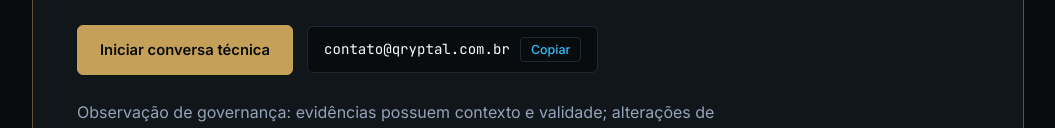
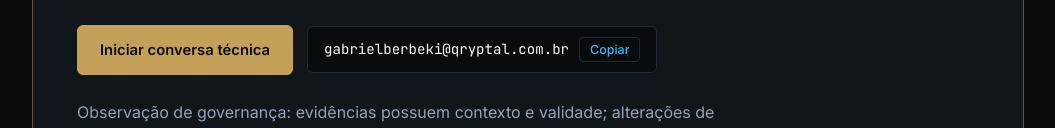
Before and after one commit to gabrielb111111/qryptal-site, a plain HTML site: page index.html in a window 1280 px wide. Shown: the part 3666-3794 px from the top of the page, without its empty margins (112-1167 px from the left). Drawn offline with Linux system fonts and the light colour scheme.

Commit message:
Update index.html

```diff
--- a/index.html
+++ b/index.html
@@ -245,11 +245,11 @@
           </p>
 
           <div class="cta-actions">
-            <a href="mailto:contato@qryptal.com.br?subject=Diagn%C3%B3stico%20PQC%20%E2%80%94%20Qryptal" class="btn btn-gold">
+            <a href="mailto:gabrielberbeki@qryptal.com.br?subject=Diagn%C3%B3stico%20PQC%20%E2%80%94%20Qryptal" class="btn btn-gold">
               Iniciar conversa técnica
             </a>
             <div class="email-pill">
-              <span id="contactEmail">contato@qryptal.com.br</span>
+              <span id="contactEmail">gabrielberbeki@qryptal.com.br</span>
               <button type="button" class="copy-btn" id="copyEmailBtn">Copiar</button>
             </div>
           </div>
```
